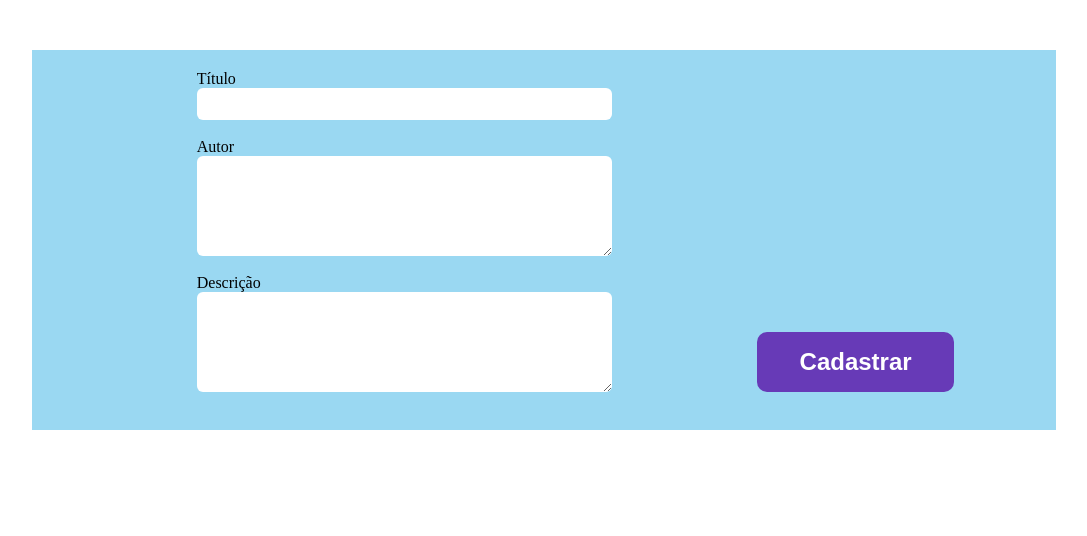
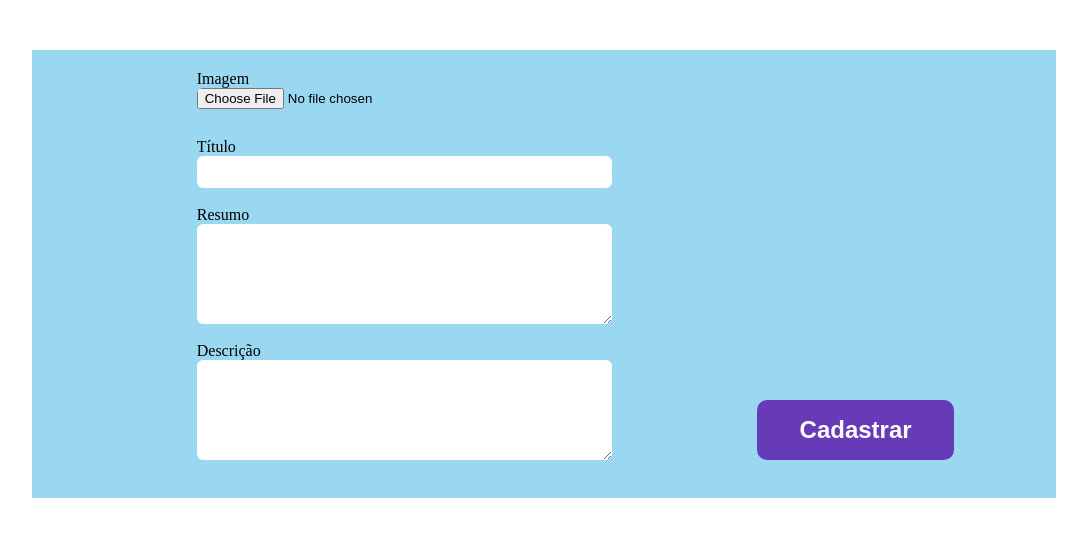
Before and after one commit to jooaodanieel/devboost-frontend, a Vue app: page /opportunities/new in a window 1280 px wide. Shown: the top 536 px of the page, without its empty margins (96-1183 px from the left). Built offline with nearby package versions, Linux system fonts and the light colour scheme.

Commit message:
WIP: preview image

```diff
--- a/src/views/NewOpportunities.vue
+++ b/src/views/NewOpportunities.vue
@@ -3,11 +3,19 @@
     <div class="form">
       <form>
         <div class="input-field">
+          <label for="image">Imagem </label>
+          <input name="image" type="file" @change="handleChange"> <br />
+          <div v-if="image != undefined">
+            <img :src="window.URL.createObjectURL(image)">
+          </div>
+
+        </div>
+        <div class="input-field">
           <label for="title">Título </label>
           <input name="title" type="text" v-model="title" /><br />
         </div>
         <div class="input-field">
-          <label for="author">Autor </label>
+          <label for="author">Resumo </label>
           <textarea name="author" type="text" v-model="author" /><br />
         </div>
         <div class="input-field">
@@ -31,7 +39,8 @@ export default {
   data: () => ({
     title: "",
     author: "",
-    description: ""
+    description: "",
+    image: undefined
   }),
   methods: {
     async registerOpportunities() {
@@ -46,8 +55,13 @@ export default {
       });
 
       console.log("RESPONSE: ", response.data);
+    },
+    handleChange(evt){
+      this.image = evt.target.files[0];
+      console.log(this.image);
     }
   }
+
 };
 </script>
 
```
